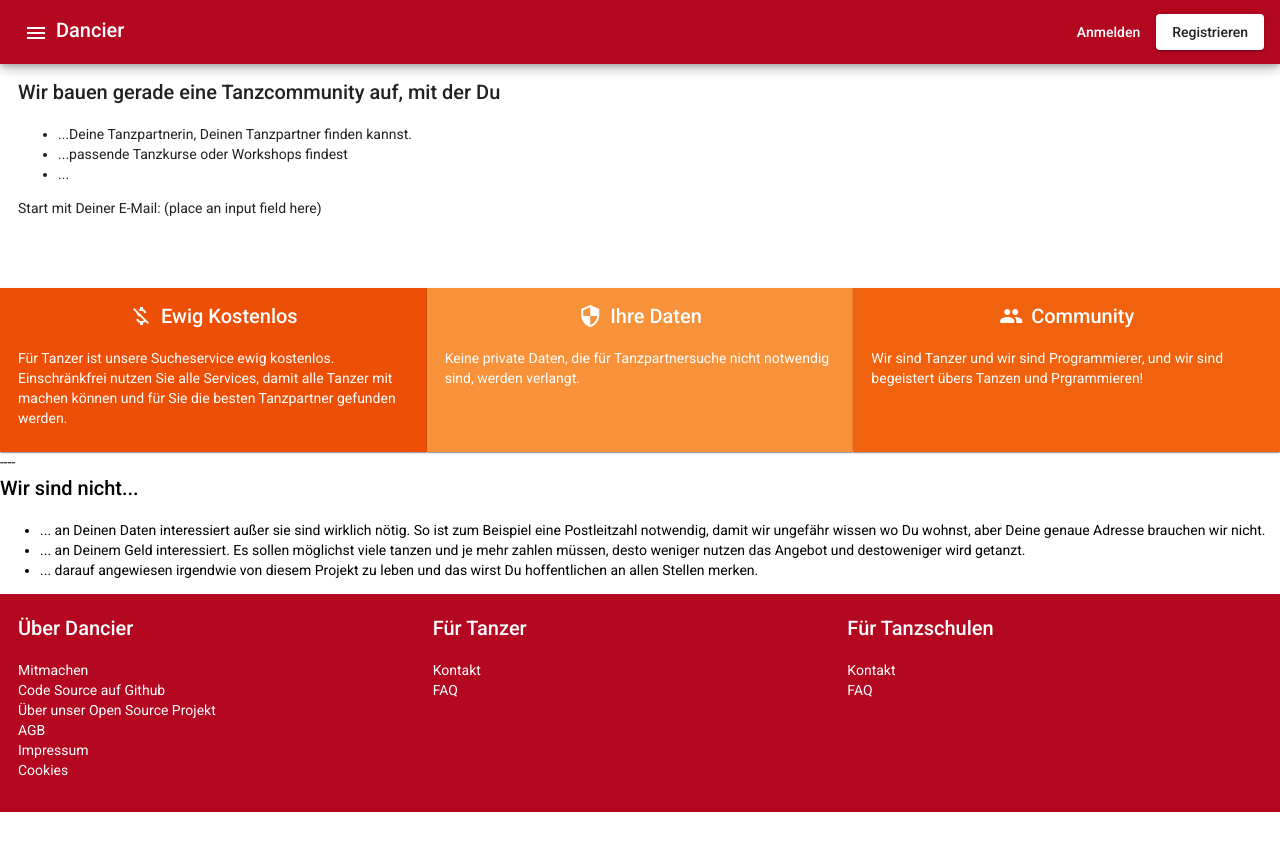
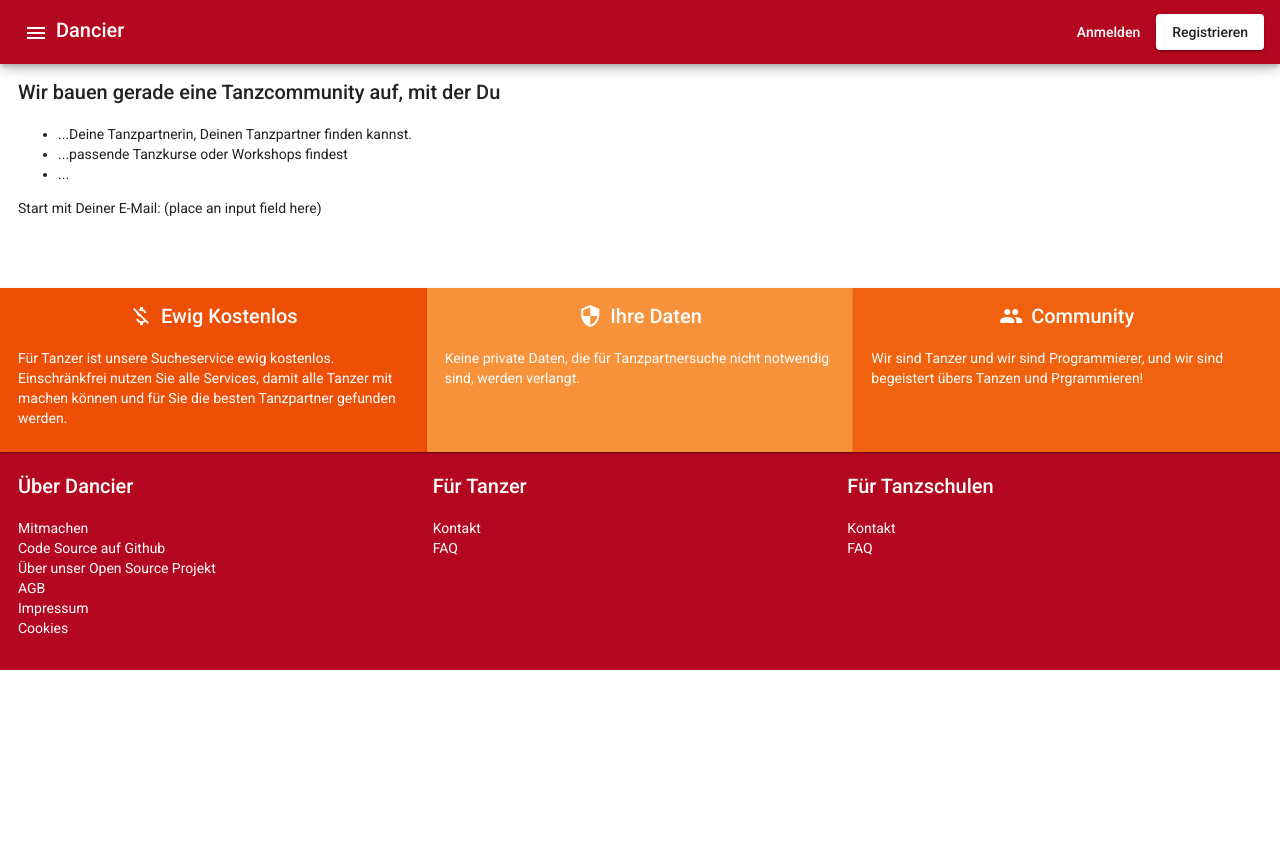
Before and after one commit to dancier/show-dancer, an Angular app: page /home in a window 1280 px wide. Shown: the top 850 px of the page. Built offline with nearby package versions, Linux system fonts and the light colour scheme.

Commit message:
Removed unnecessary text

```diff
--- a/src/app/features/home/pages/landing-page/landing-page.component.html
+++ b/src/app/features/home/pages/landing-page/landing-page.component.html
@@ -29,11 +29,3 @@
   </div>
 
 </div>
-
-----
-<h2>Wir sind nicht...</h2>
-<ul>
-    <li>... an Deinen Daten interessiert außer sie sind wirklich nötig. So ist zum Beispiel eine Postleitzahl notwendig, damit wir ungefähr wissen wo Du wohnst, aber Deine genaue Adresse brauchen wir nicht.</li>
-    <li>... an Deinem Geld interessiert. Es sollen möglichst viele tanzen und je mehr zahlen müssen, desto weniger nutzen das Angebot und destoweniger wird getanzt.</li>
-    <li>... darauf angewiesen irgendwie von diesem Projekt zu leben und das wirst Du hoffentlichen an allen Stellen merken.</li>
-</ul>
```
